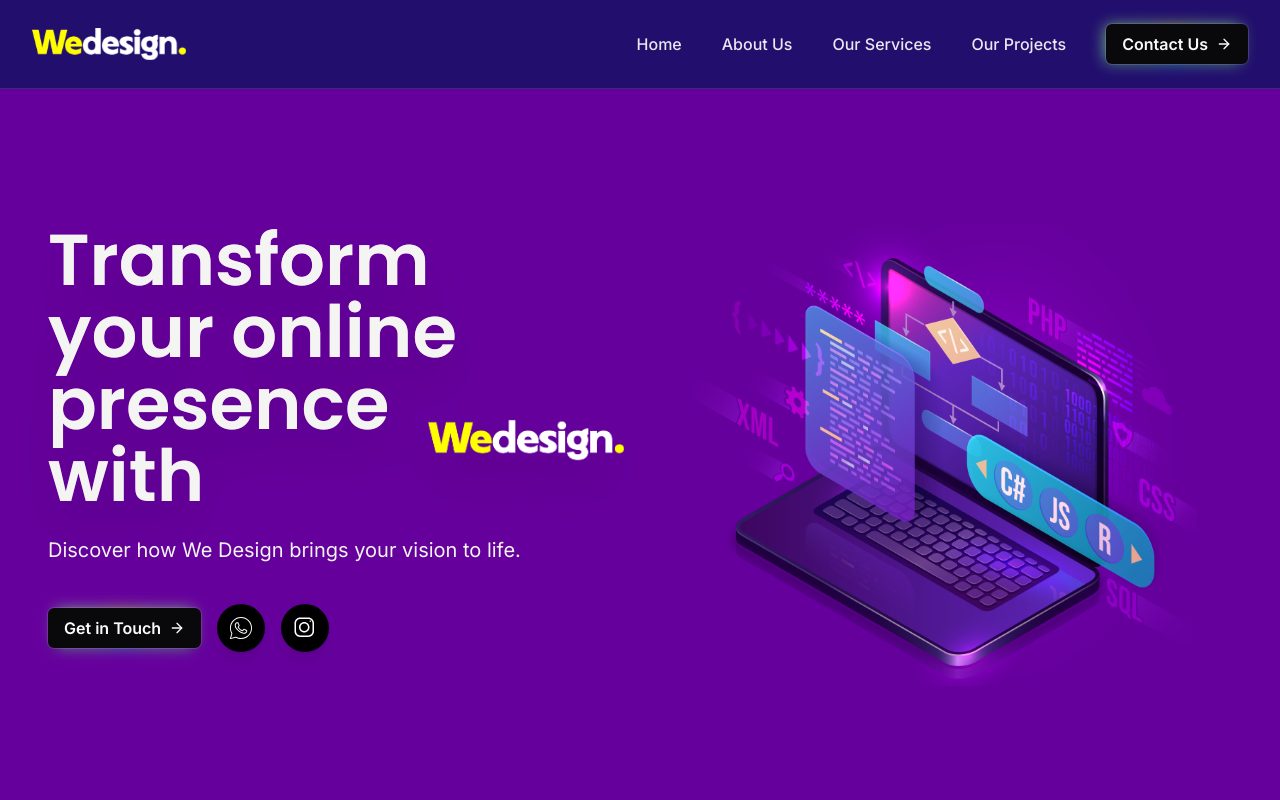
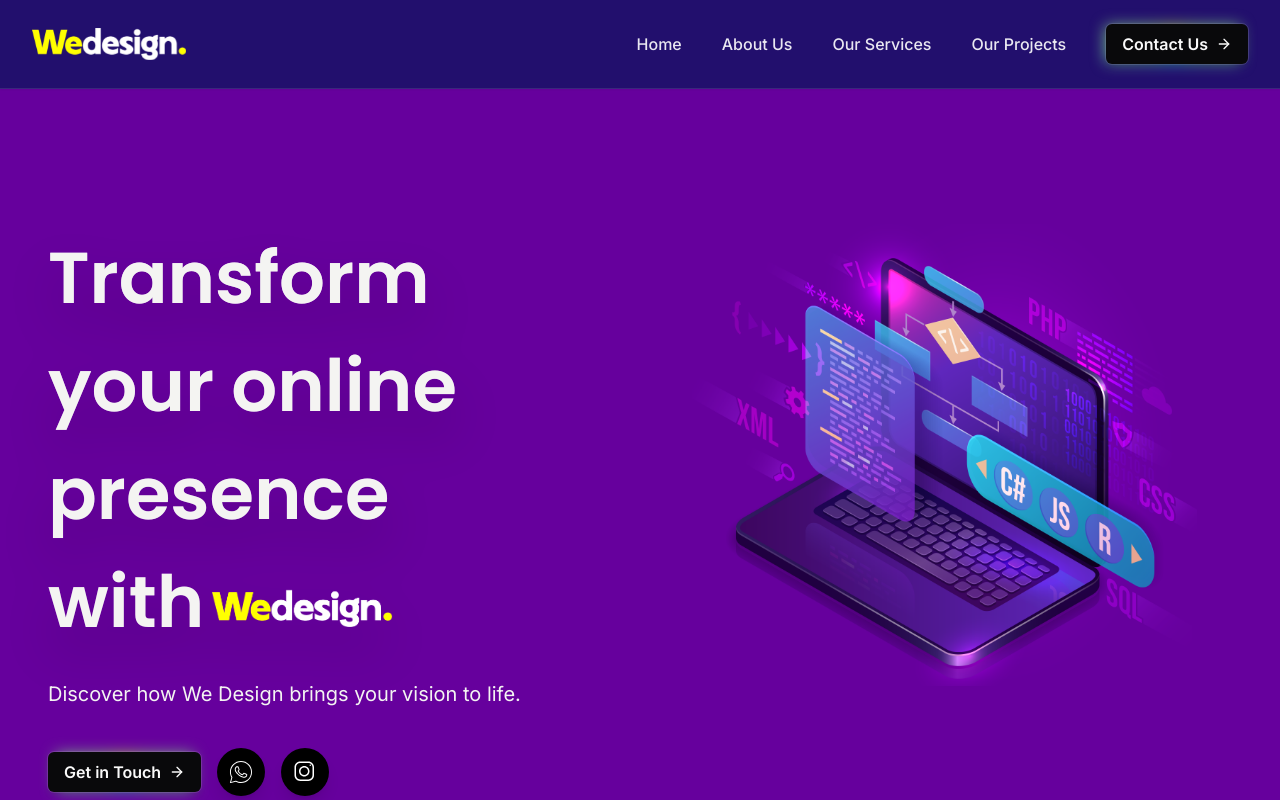
Before and after one commit to Ishan-muhammed/Wedesign.com, a React (Vite) app: page / in a window 1280 px wide. Shown: the top 800 px of the page. Built offline with nearby package versions, Linux system fonts and the light colour scheme.

Commit message:
Updated hero heading sizing using arbitrary pixel values

```diff
--- a/src/pages/Index.tsx
+++ b/src/pages/Index.tsx
@@ -381,14 +381,17 @@ const Index = () => {
               heroTextVisible ? 'opacity-100 translate-x-0' : 'opacity-0 -translate-x-16'
             }`}
           >
+            {/* Hero section heading */}
             <h1 className="font-poppins font-semibold mb-4 md:mb-6 we-gradient-text animate-fade-in drop-shadow-2xl text-left w-full" style={{ color: '#f4f4f2' }}>
-              <div className="text-5xl md:text-7xl">Transform</div>
-              <div className="text-5xl md:text-7xl">your online</div>
-              <div className="flex items-center">
-                <span className="text-5xl md:text-7xl">presence with</span>
-                <Logo className="w-32 md:w-64 h-auto ml-4" />
-              </div>
+              <span className="block text-[48px] md:text-[72px]">Transform</span>
+              <span className="block text-[48px] md:text-[72px]">your online</span>
+              <span className="block text-[48px] md:text-[72px]">presence</span>
+              <span className="flex items-baseline text-[48px] md:text-[72px]">
+                with
+                <Logo className="w-[120px] md:w-[180px] h-auto ml-2" />
+              </span>
             </h1>
+
             <p className="text-lg md:text-xl mb-8 md:mb-10 animate-fade-in px-0" style={{ color: '#f4f4f2', animationDelay: '200ms' }}>
               Discover how We Design brings your vision to life.
             </p>
```
